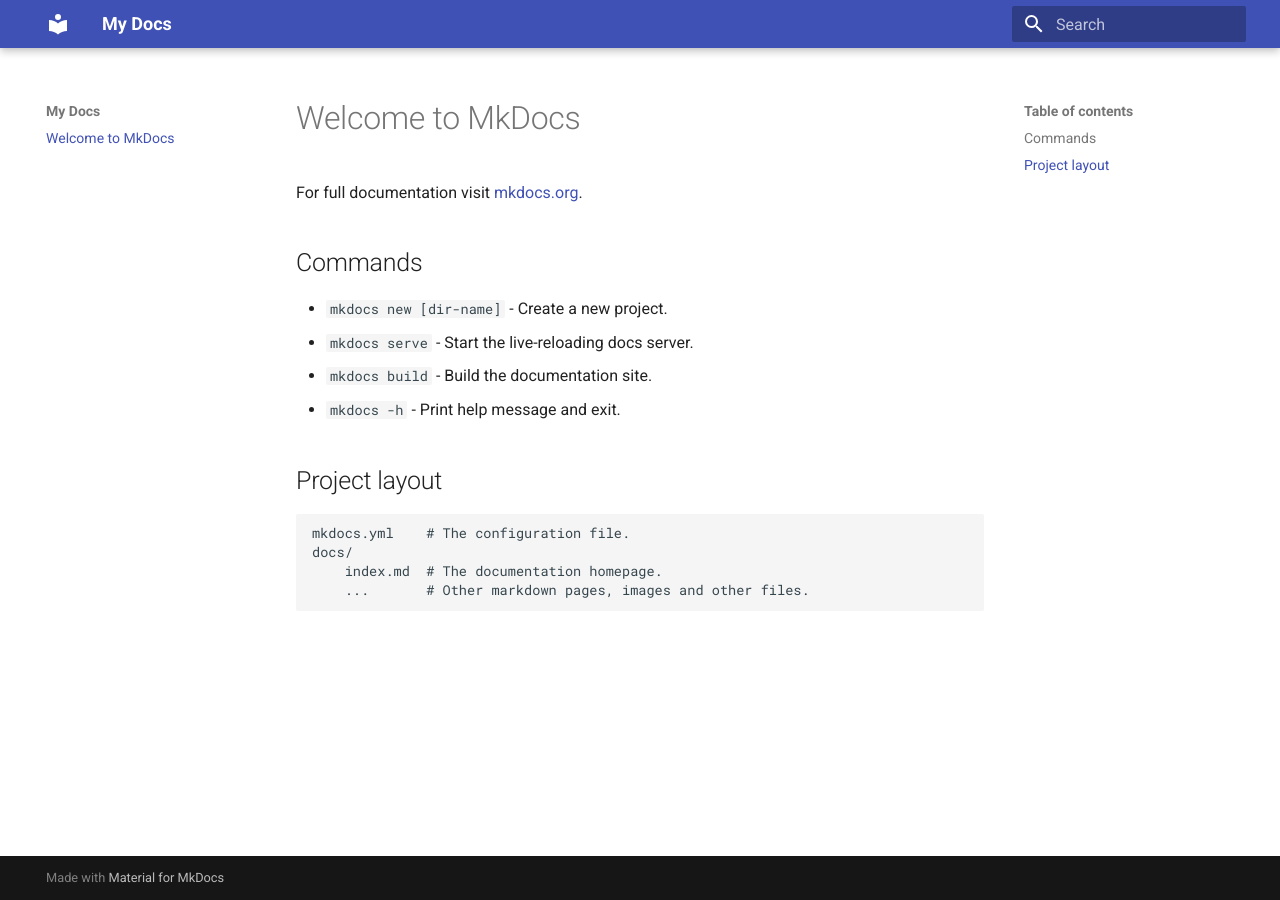
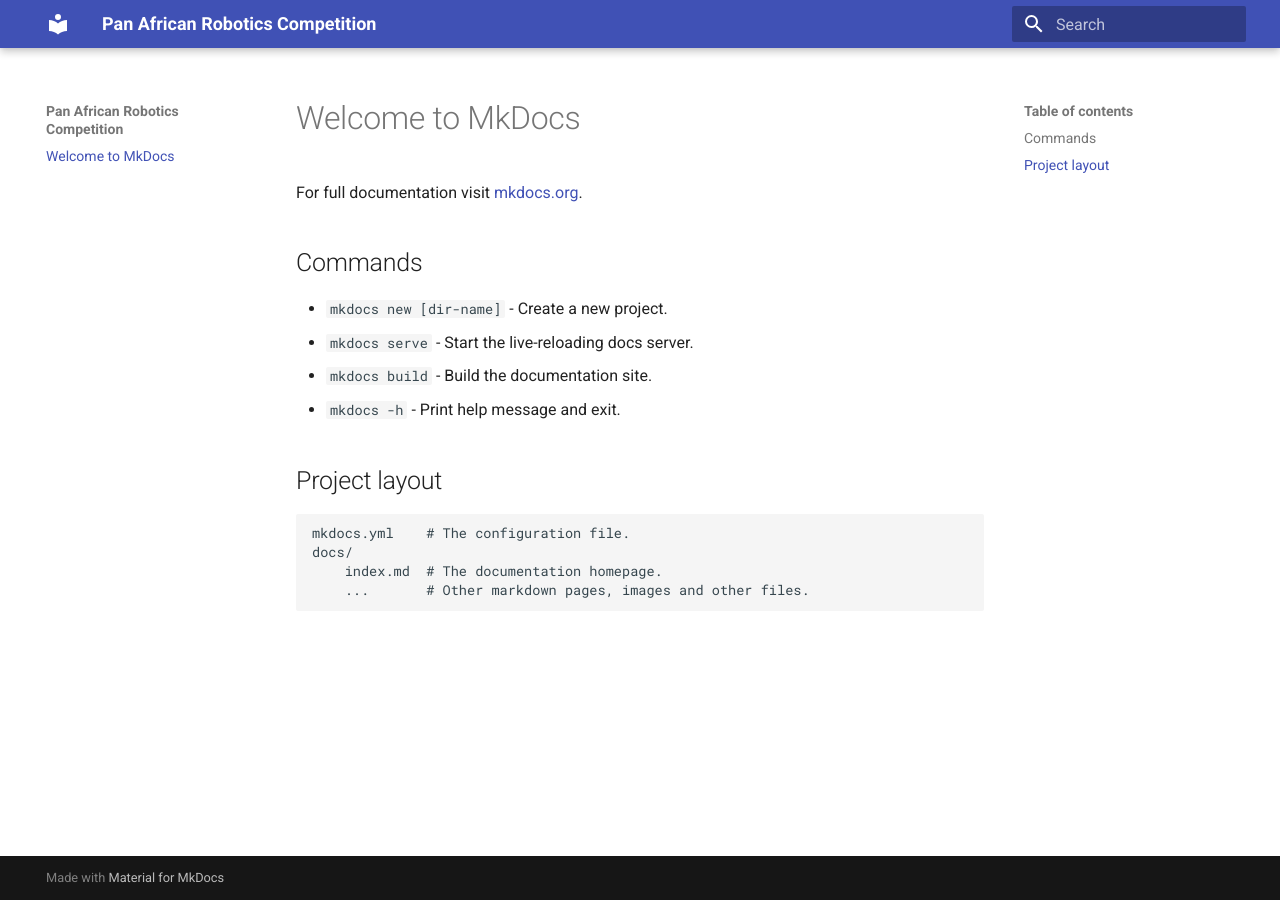
Before and after one commit to PARC-Robotics/documentation-2023, an MkDocs documentation site: the page built from docs/index.md, in a window 1280 px wide. Built offline with MkDocs 1.6.1 and Material for MkDocs 9.7.7, drawn with Linux system fonts in a browser that asks for light colours.

```diff
--- a/mkdocs.yml
+++ b/mkdocs.yml
@@ -1,3 +1,3 @@
-site_name: My Docs
+site_name: Pan African Robotics Competition
 theme:
   name: material
```
Also changed, not shown: requirements.txt (added), 1 other file.
